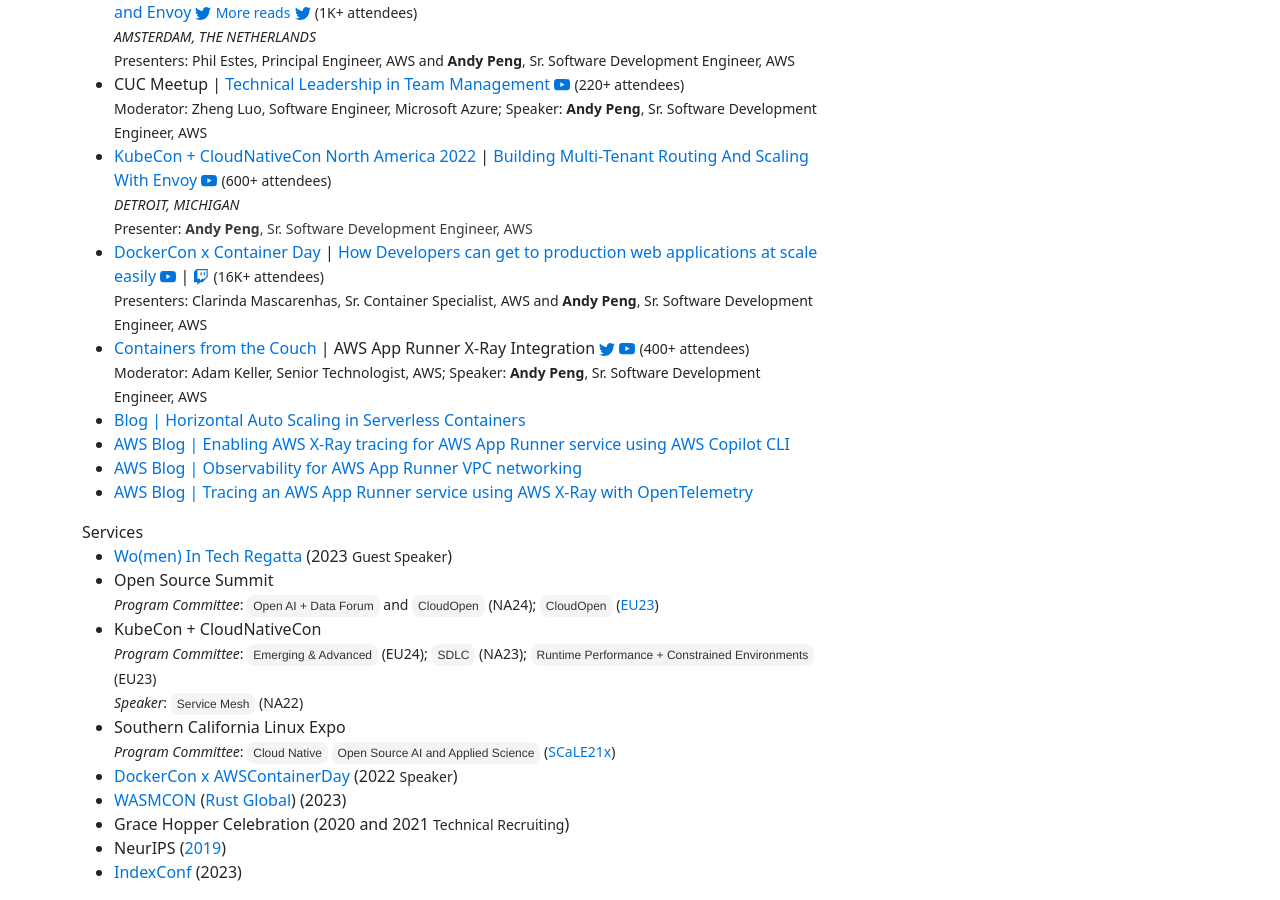
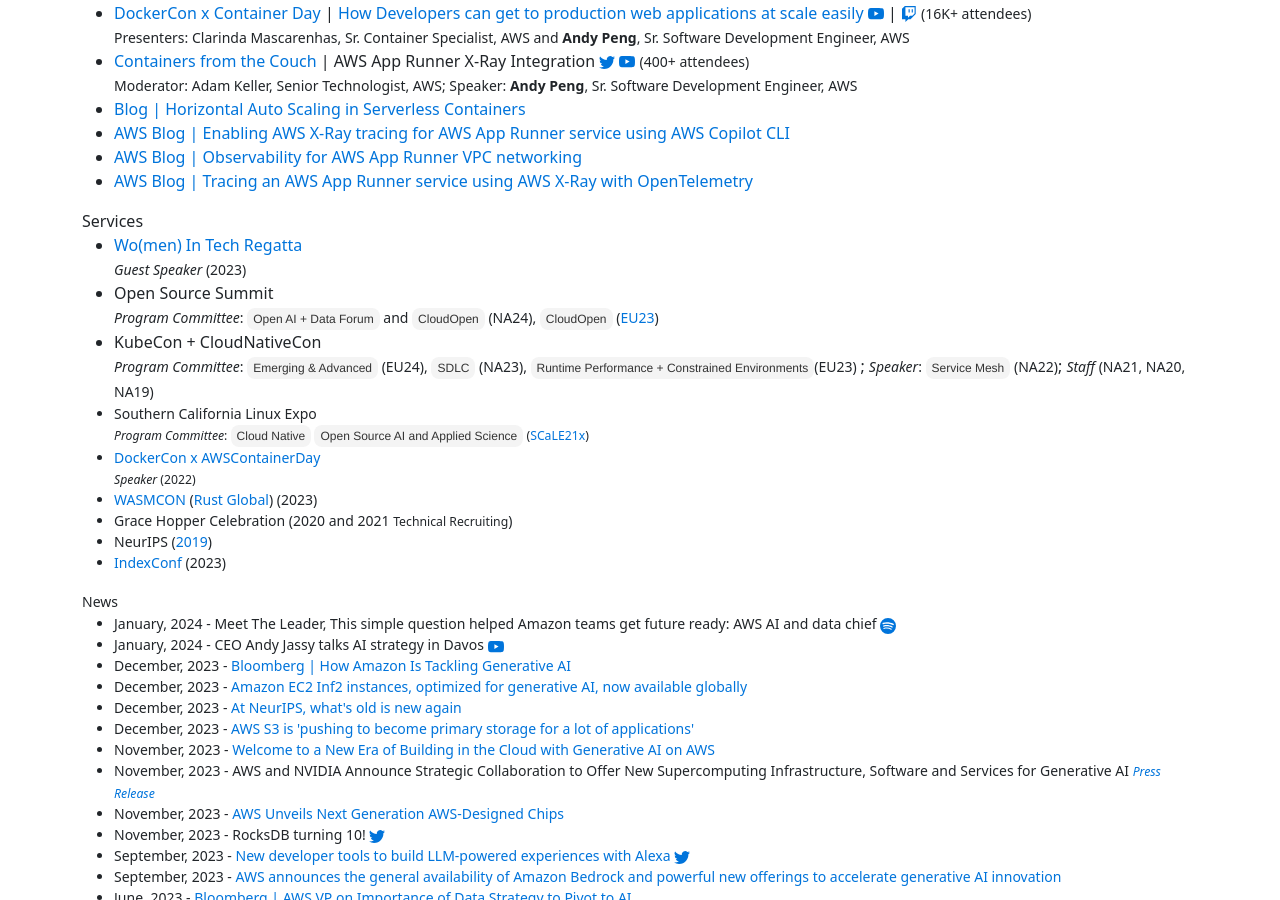
Before and after one commit to gfw001/gfw001.github.io, a Jekyll site: the page index.html, which Jekyll copies as it is, in a window 1280 px wide and 900 px high, scrolled down 1039 px. Built offline with Jekyll 4.4.1, drawn with Linux system fonts in a browser that asks for light colours.

Commit message:
Update index.html

```diff
--- a/index.html
+++ b/index.html
@@ -307,23 +307,24 @@
       Services
 	<ul>
 	<li>
-		<a href="https://www.womenintechregatta.com/links">Wo(men) In Tech Regatta</a> (2023 <small>Guest Speaker</small>)
+		<a href="https://www.womenintechregatta.com/links">Wo(men) In Tech Regatta</a> <br>
+		<small><i>Guest Speaker</i> (2023)</small>
 	</li>
 	<li>
 		Open Source Summit<br>
-		<small><i>Program Committee</i>: <button>Open AI + Data Forum</button> and <button>CloudOpen</button> (NA24); <button>CloudOpen</button> (<a href="https://events.linuxfoundation.org/archive/2023/open-source-summit-europe/program/program-committee/">EU23</a>)</small><br>
+		<small><i>Program Committee</i>: <button>Open AI + Data Forum</button> and <button>CloudOpen</button> (NA24), <button>CloudOpen</button> (<a href="https://events.linuxfoundation.org/archive/2023/open-source-summit-europe/program/program-committee/">EU23</a>)</small><br>
 	</li>
 	<li>
 		KubeCon + CloudNativeCon <br>
-		<small><i>Program Committee</i>: <button>Emerging & Advanced</button> (EU24); <button>SDLC</button> (NA23); <button>Runtime Performance + Constrained Environments</button>(EU23) </small> <br>
-		<small><i>Speaker</i>: <button>Service Mesh</button> (NA22)</small>
+		<small><i>Program Committee</i>: <button>Emerging & Advanced</button> (EU24), <button>SDLC</button> (NA23), <button>Runtime Performance + Constrained Environments</button>(EU23) </small>; <small><i>Speaker</i>: <button>Service Mesh</button> (NA22)</small>; <small><i>Staff</i> (NA21, NA20, NA19)
 	</li>
 	<li>
 		Southern California Linux Expo <br>
-		<small><i>Program Committee</i>: <button>Cloud Native</button> <button>Open Source AI and Applied Science</button> (<a href="https://www.socallinuxexpo.org/scale/21x">SCaLE21x</a>) </small><br>
+		<small><i>Program Committee</i>: <button>Cloud Native</button> <button>Open Source AI and Applied Science</button> (<a href="https://www.socallinuxexpo.org/scale/21x">SCaLE21x</a>) </small>
 	</li>
 	<li>
-		<a href="https://awscontainerdaydocker.splashthat.com/">DockerCon x AWSContainerDay</a> (2022 <small>Speaker</small>)
+		<a href="https://awscontainerdaydocker.splashthat.com/">DockerCon x AWSContainerDay</a> <br>
+		<small><i>Speaker</i> (2022)</small>
 	</li>
 	<li>
 		<a href="https://events.linuxfoundation.org/wasmcon/">WASMCON</a> (<a href="https://foundation.rust-lang.org/events/rust-global-wasmcon-2023/">Rust Global</a>) (2023)
```
